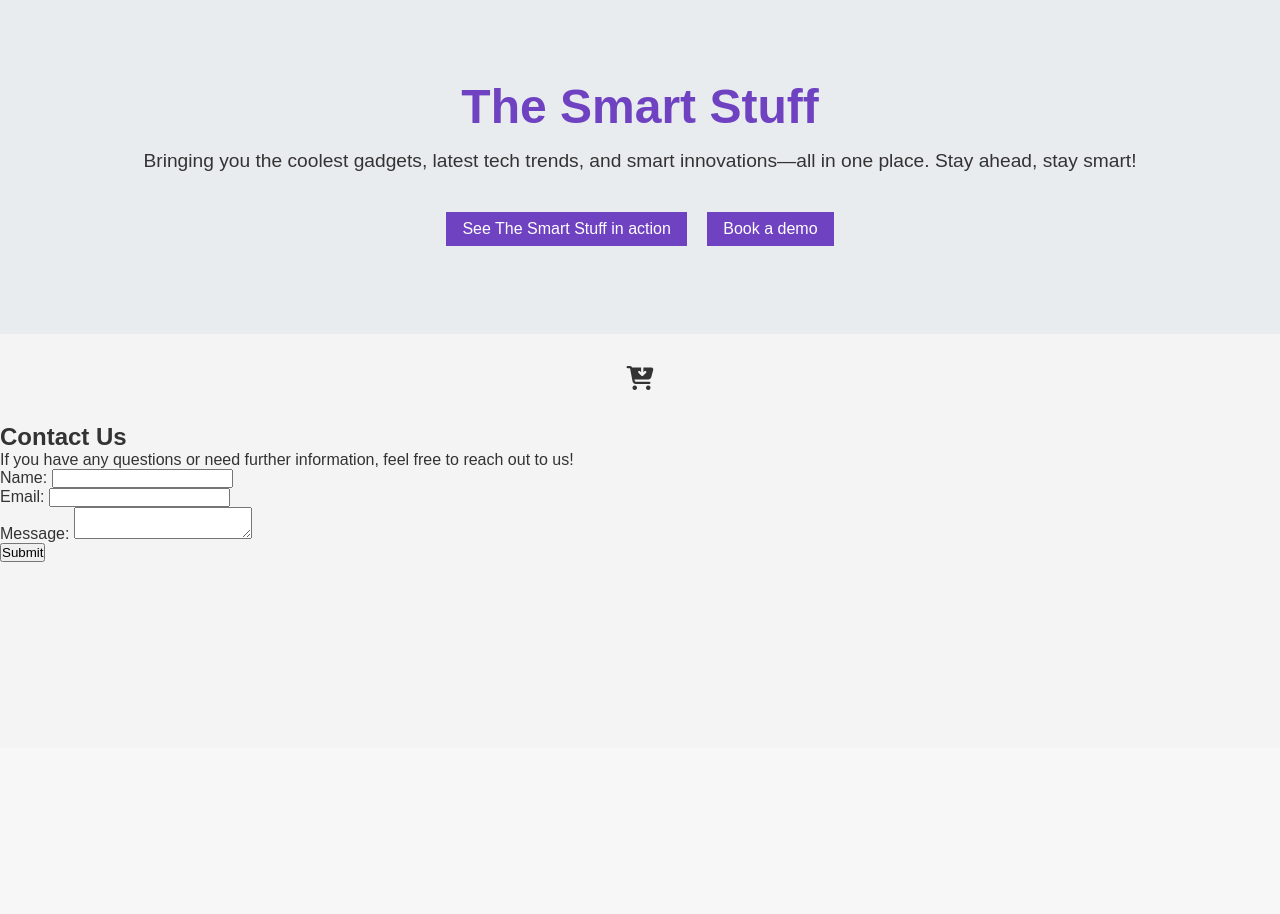
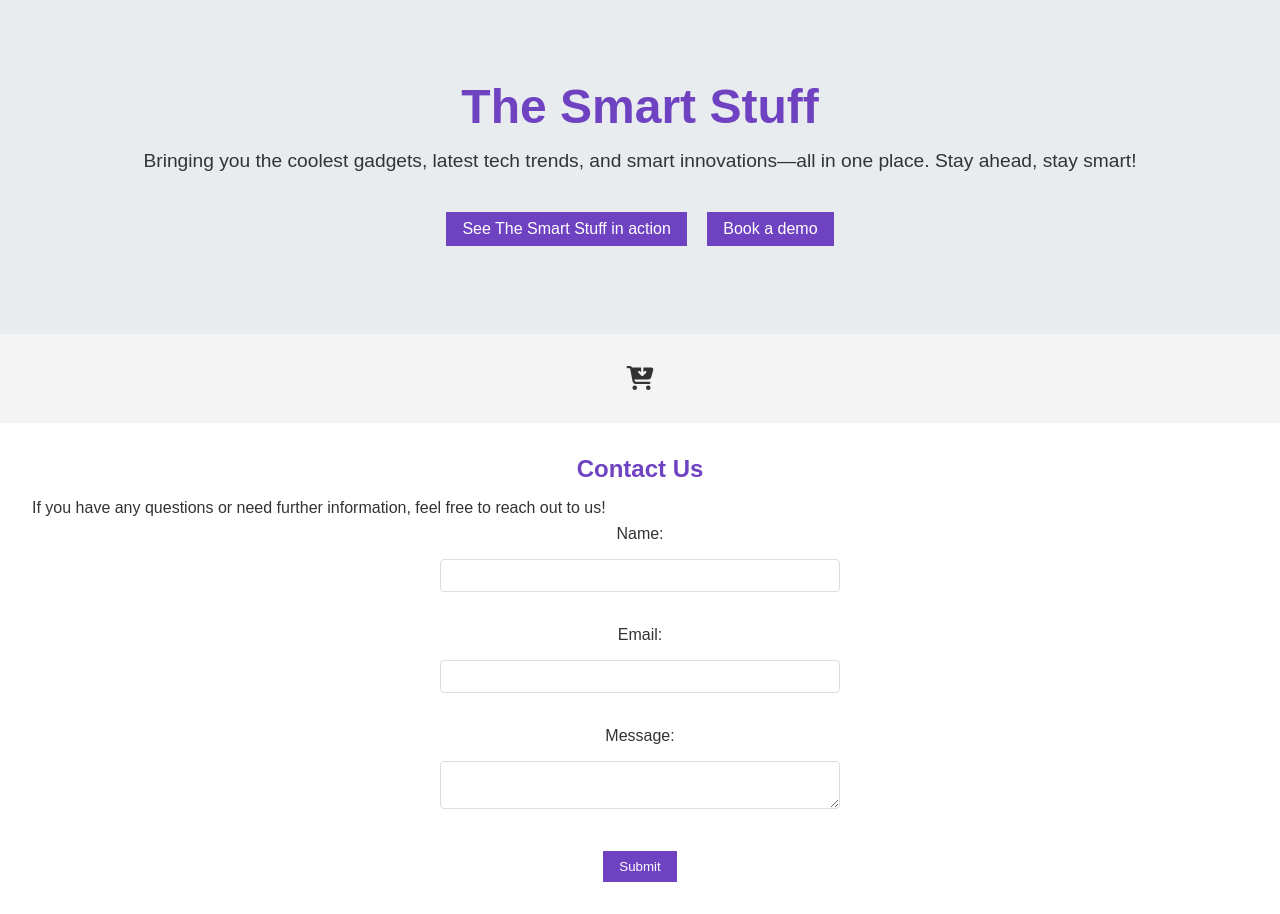
Before and after one commit to Sakib-Chy/The-Smart-Stuff, a PHP site: page / in a window 1280 px wide. Shown: the part 52-966 px from the top of the page. Before the commit the page ends 614 px from the top, so only its background shows below. Run offline with PHP 8.4, Linux system fonts and the light colour scheme; some libraries are stand-ins or nearby versions.

Commit message:
Update styles.css

```diff
--- a/styles.css
+++ b/styles.css
@@ -69,3 +69,46 @@ body {
     max-width: 500px;
     border-radius: 10px;
 }
+
+.contact-section {
+    padding: 2rem;
+    background-color: #fff;
+}
+
+.contact-section h2 {
+    color: #6f42c1;
+    text-align: center;
+    margin-bottom: 1rem;
+}
+
+.contact-section form {
+    display: flex;
+    flex-direction: column;
+    align-items: center;
+}
+
+.contact-section label {
+    margin: 0.5rem 0;
+}
+
+.contact-section input, .contact-section textarea {
+    width: 100%;
+    max-width: 400px;
+    padding: 0.5rem;
+    margin: 0.5rem 0;
+    border: 1px solid #ddd;
+    border-radius: 4px;
+}
+
+.contact-section button {
+    padding: 0.5rem 1rem;
+    border: none;
+    background-color: #6f42c1;
+    color: #fff;
+    cursor: pointer;
+    margin-top: 1rem;
+}
+
+.contact-section button:hover {
+    background-color: #563d7c;
+}
```
